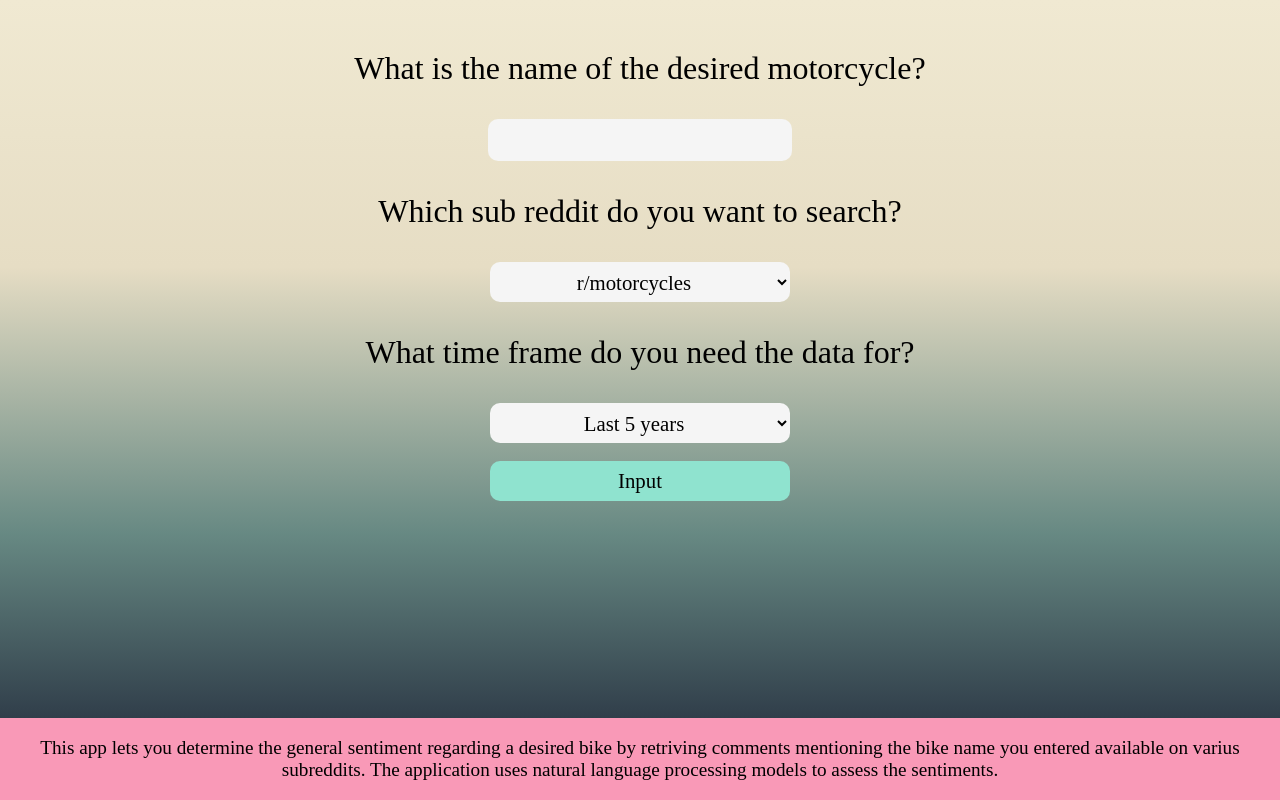
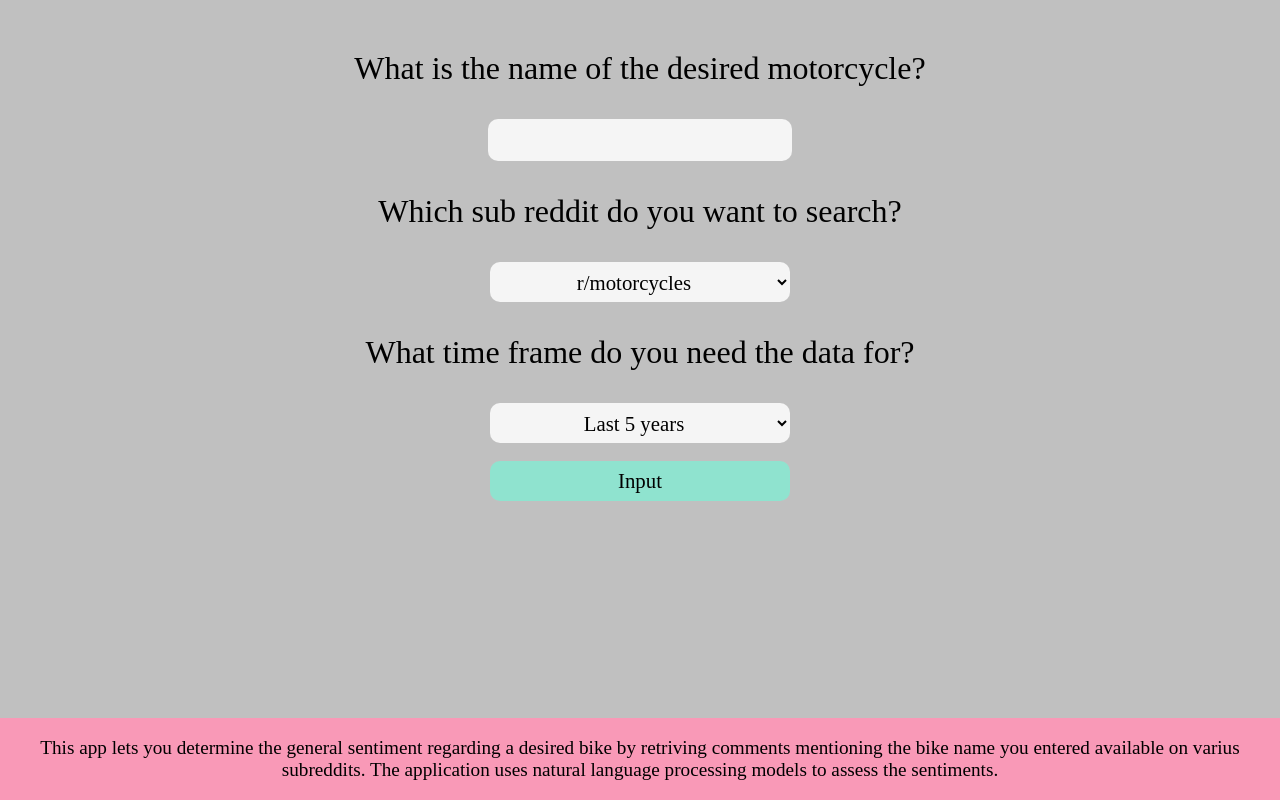
Before and after one commit to meghanad-kayanattil/motorcycle-sentiment, a Flask app: page /home in a window 1280 px wide. Run offline with Flask 2, Linux system fonts and the light colour scheme; parts of the project's set-up code (start-up, migrations or seed data) failed here and were passed over.

Commit message:
Style changes and gunicorn worker number adjustment

```diff
--- a/static/css/main.css
+++ b/static/css/main.css
@@ -7,7 +7,8 @@ body {
     margin: 0;
     background-repeat: no-repeat;
     background-attachment: fixed;
-    background: linear-gradient(rgb(240, 233, 210), rgb(230, 221, 196),rgb(103, 137, 131),rgb(24, 29, 49));
+    background-color: silver;
+    /*background: linear-gradient(rgb(240, 233, 210), rgb(230, 221, 196),rgb(103, 137, 131),rgb(24, 29, 49));*/
     text-align: center;
 }
 
```
Also changed, not shown: 1 other file.
